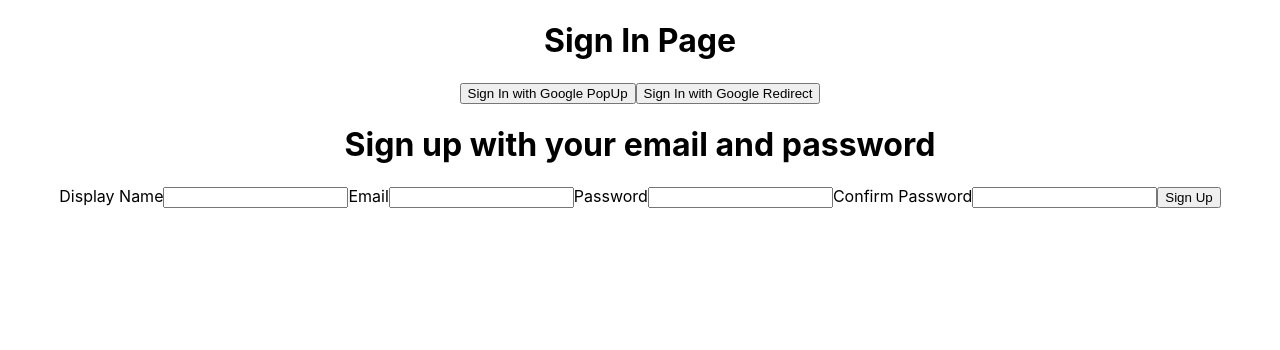
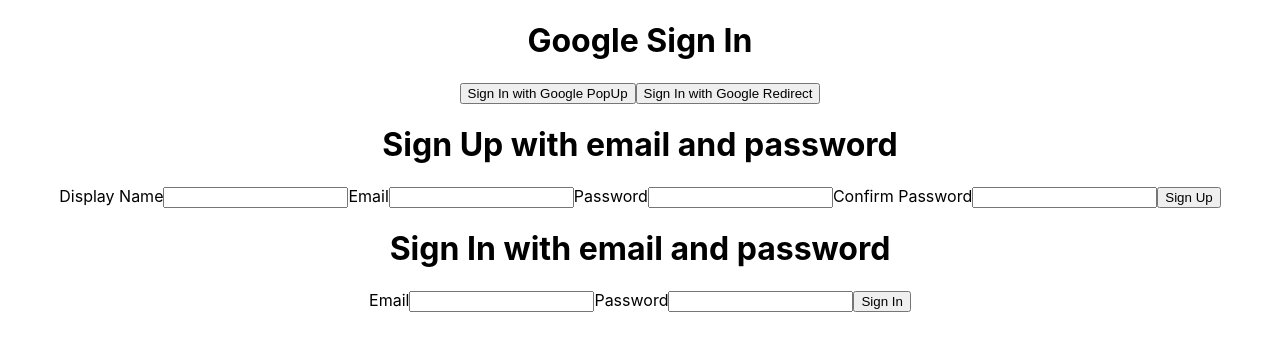
Before and after one commit to musulton/react-firebase, a React (Create React App) app: page / in a window 1280 px wide. Shown: the top 350 px of the page. Built offline with nearby package versions, Linux system fonts and the light colour scheme.

Commit message:
Sign in with email and password

```diff
--- a/src/App.js
+++ b/src/App.js
@@ -1,13 +1,15 @@
 import './App.css';
+import GoogleSignInForm from './components/GoogleSignInForm';
+import SignUpForm from './components/SignUpForm';
 import SignInForm from './components/SignInForm';
-import SignUpForm from './components/SignUpForm';
 
 function App() {
 
   return (
     <div className="App">
+      <GoogleSignInForm />
+      <SignUpForm />
       <SignInForm />
-      <SignUpForm />
     </div>
   );
 }
--- /dev/null
+++ b/src/components/GoogleSignInForm.js
@@ -0,0 +1,53 @@
+import {
+  auth,
+  createUserDocumentFromAuth,
+  signInWithGooglePopup,
+  signInWithGoogleRedirect
+} from '../utils/firebase.app'
+
+import { useEffect } from 'react';
+import { getRedirectResult } from 'firebase/auth';
+
+function SignInForm() {
+  const onGooglePopupUserClick =  async () => {
+    // signin with google account and get user information
+    const {user} = await signInWithGooglePopup()
+
+    // user information will be stored in our firestore db
+    createUserDocumentFromAuth(user)
+  }
+
+  const onGoogleRedirectUserClick =  async () => {
+    // signin with google account
+    await signInWithGoogleRedirect()
+  }
+
+  useEffect(() => {
+    const onCreateUser = async () => {
+      // get user information from result of signInWithGoogleRedirect() function
+      // because page reload after execute signInWithGoogleRedirect() function
+      // we need use getRedirectResult() and useEffect() function
+      const res = await getRedirectResult(auth)
+
+      if (res) {
+        // user information will be stored in our firestore db
+        createUserDocumentFromAuth(res.user)
+      }
+    }
+    onCreateUser()
+  }, [])
+
+  return (
+    <>
+      <h1>Google Sign In</h1>
+      <button onClick={onGooglePopupUserClick}>
+        Sign In with Google PopUp
+      </button>
+      <button onClick={onGoogleRedirectUserClick}>
+        Sign In with Google Redirect
+      </button>
+    </>
+  );
+}
+
+export default SignInForm;
--- a/src/components/SignInForm.js
+++ b/src/components/SignInForm.js
@@ -1,53 +1,73 @@
-import {
-  auth,
-  createUserDocumentFromAuth,
-  signInWithGooglePopup,
-  signInWithGoogleRedirect
-} from '../utils/firebase.app'
+import { useState } from "react"
+import { signinUserAuthWithEmailAndPassword } from "../utils/firebase.app"
 
-import { useEffect } from 'react';
-import { getRedirectResult } from 'firebase/auth';
+const defaultFormFields = {
+  email: '',
+  password: '',
+}
 
 function SignInForm() {
-  const onGooglePopupUserClick =  async () => {
-    // signin with google account and get user information
-    const {user} = await signInWithGooglePopup()
+  const [formFields, setFormFields] = useState(defaultFormFields)
+  const { email, password } = formFields
 
-    // user information will be stored in our firestore db
-    createUserDocumentFromAuth(user)
+  const onChangeHandler = (event) => {
+    const { name, value } = event.target
+
+    setFormFields({
+      ...formFields,
+      [name]: value
+    })
   }
 
-  const onGoogleRedirectUserClick =  async () => {
-    // signin with google account
-    await signInWithGoogleRedirect()
+  const onResetField = () => {
+    setFormFields(defaultFormFields)
   }
 
-  useEffect(() => {
-    const onCreateUser = async () => {
-      // get user information from result of signInWithGoogleRedirect() function
-      // because page reload after execute signInWithGoogleRedirect() function
-      // we need use getRedirectResult() and useEffect() function
-      const res = await getRedirectResult(auth)
+  const onSubmitHandler = async (event) => {
+    event.preventDefault()
 
-      if (res) {
-        // user information will be stored in our firestore db
-        createUserDocumentFromAuth(res.user)
+    try {
+      // sign user auth and get user information data from response
+      const response = await signinUserAuthWithEmailAndPassword(email, password)
+      console.log(response)
+      onResetField()
+    } catch (err) {
+      // each error code describes error message from firebase auth
+      if (err.code === 'auth/wrong-password') {
+        alert('incorrect password for email')
+      } else if (err.code === 'auth/user-not-found') {
+        alert('no user associated with this email')
+      } else {
+        console.error(err)
       }
     }
-    onCreateUser()
-  }, [])
+  }
 
   return (
     <>
-      <h1>Sign In Page</h1>
-      <button onClick={onGooglePopupUserClick}>
-        Sign In with Google PopUp
-      </button>
-      <button onClick={onGoogleRedirectUserClick}>
-        Sign In with Google Redirect
-      </button>
+      <h1>Sign In with email and password</h1>
+      <form onSubmit={onSubmitHandler}>
+        <label>Email</label>
+        <input
+          type="email"
+          required
+          onChange={onChangeHandler}
+          name="email"
+          value={email}
+        />
+
+        <label>Password</label>
+        <input
+          type="password"
+          required
+          onChange={onChangeHandler}
+          name="password"
+          value={password}
+        />
+        <button type="submit">Sign In</button>
+      </form>
     </>
-  );
+  )
 }
 
-export default SignInForm;
+export default SignInForm
--- a/src/components/SignUpForm.js
+++ b/src/components/SignUpForm.js
@@ -55,7 +55,7 @@
 
   return (
     <>
-      <h1>Sign up with your email and password</h1>
+      <h1>Sign Up with email and password</h1>
       <form onSubmit={onSubmitHandler}>
         <label>Display Name</label>
         <input
--- a/src/utils/firebase.app.js
+++ b/src/utils/firebase.app.js
@@ -5,7 +5,8 @@
   GoogleAuthProvider,
   signInWithPopup,
   signInWithRedirect,
-  createUserWithEmailAndPassword
+  createUserWithEmailAndPassword,
+  signInWithEmailAndPassword
 } from "firebase/auth";
 import { doc, getDoc, getFirestore, setDoc } from "firebase/firestore";
 
@@ -75,3 +76,8 @@
   if (!email || !password) return
   return await createUserWithEmailAndPassword(auth, email, password)
 }
+
+export const signinUserAuthWithEmailAndPassword = async (email, password) => {
+  if (!email || !password) return
+  return await signInWithEmailAndPassword(auth, email, password)
+}
```
